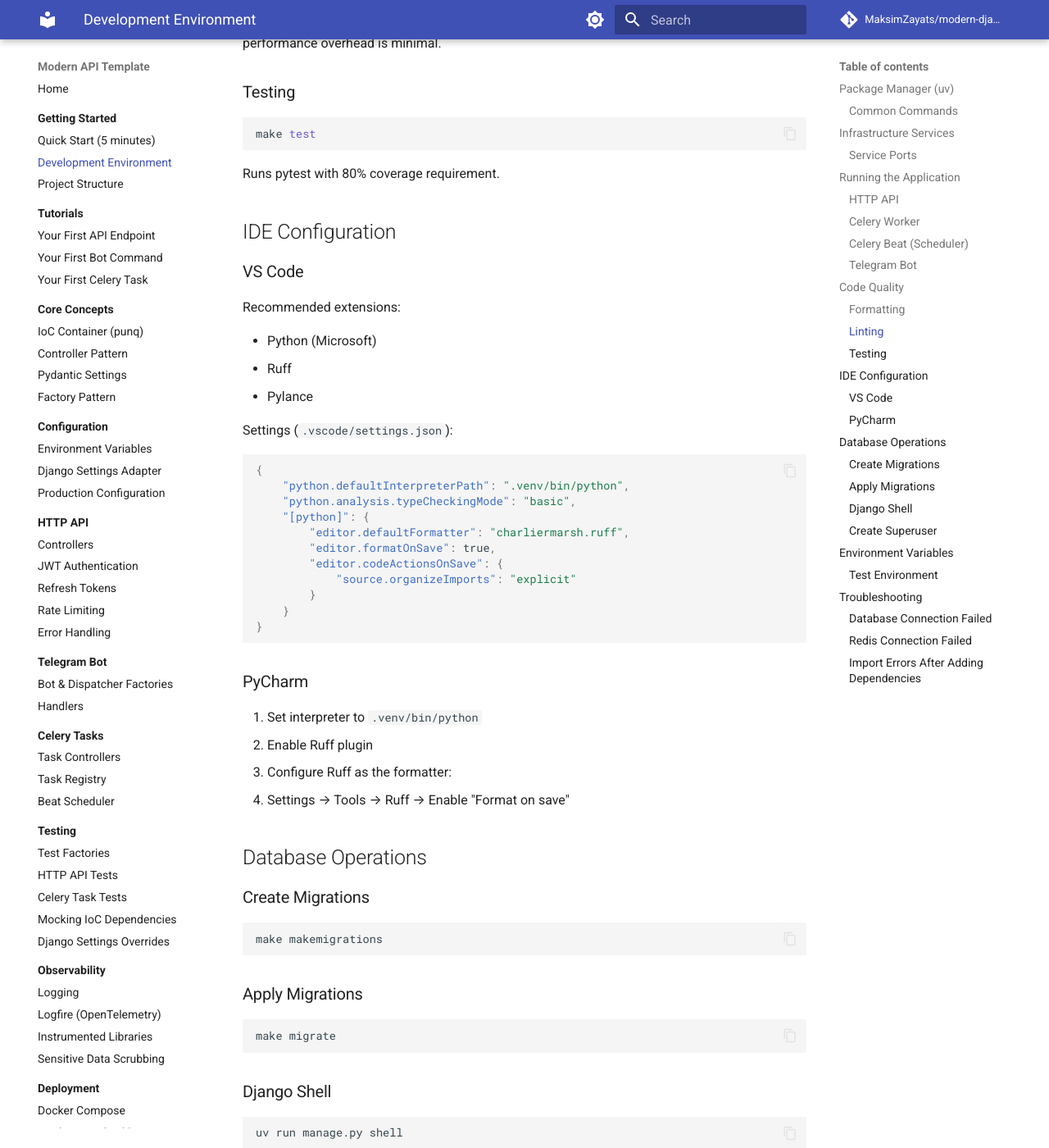
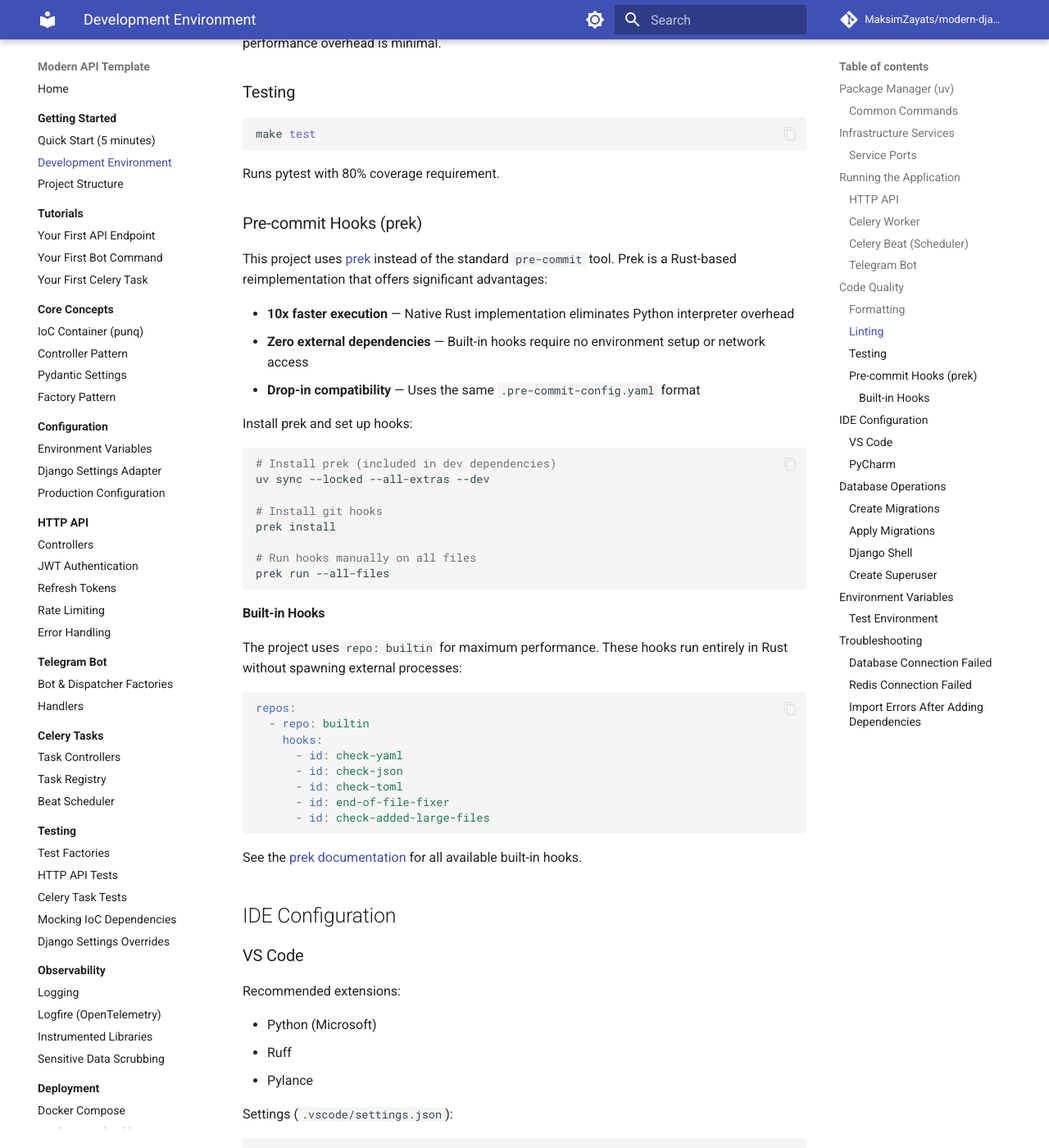
Before and after one commit to MaksimZayats/aiogram-django-template, an MkDocs documentation site: the page built from docs/en/getting-started/development-environment.md, in a window 1280 px wide and 1400 px high, scrolled down 2987 px. Shown: the whole window at 82% size. Built offline with MkDocs 1.6.1 and Material for MkDocs 9.7.7, drawn with Linux system fonts in a browser that asks for light colours; comment, search, counter and statistics services are not loaded.

Commit message:
docs: update contributing and development environment docs for prek pre-commit hooks

````diff
--- a/docs/en/getting-started/development-environment.md
+++ b/docs/en/getting-started/development-environment.md
@@ -134,6 +134,44 @@ make test
 
 Runs pytest with 80% coverage requirement.
 
+### Pre-commit Hooks (prek)
+
+This project uses [prek](https://prek.j178.dev/) instead of the standard `pre-commit` tool. Prek is a Rust-based reimplementation that offers significant advantages:
+
+- **10x faster execution** — Native Rust implementation eliminates Python interpreter overhead
+- **Zero external dependencies** — Built-in hooks require no environment setup or network access
+- **Drop-in compatibility** — Uses the same `.pre-commit-config.yaml` format
+
+Install prek and set up hooks:
+
+```bash
+# Install prek (included in dev dependencies)
+uv sync --locked --all-extras --dev
+
+# Install git hooks
+prek install
+
+# Run hooks manually on all files
+prek run --all-files
+```
+
+#### Built-in Hooks
+
+The project uses `repo: builtin` for maximum performance. These hooks run entirely in Rust without spawning external processes:
+
+```yaml
+repos:
+  - repo: builtin
+    hooks:
+      - id: check-yaml
+      - id: check-json
+      - id: check-toml
+      - id: end-of-file-fixer
+      - id: check-added-large-files
+```
+
+See the [prek documentation](https://prek.j178.dev/builtin) for all available built-in hooks.
+
 ## IDE Configuration
 
 ### VS Code
````
Also changed, not shown: docs/en/contributing.md (+10 -0 lines).
